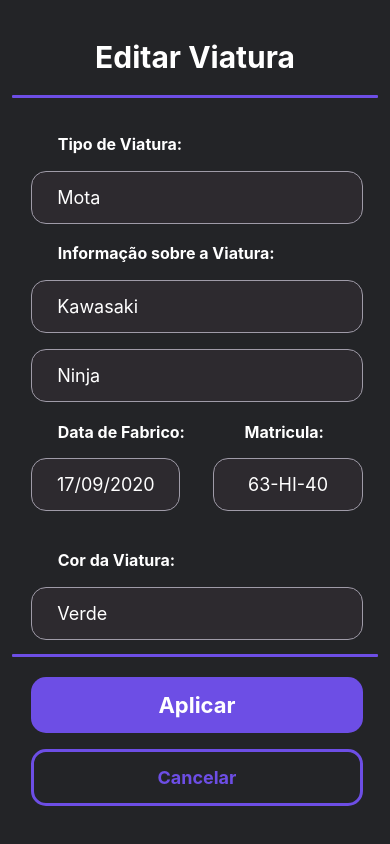
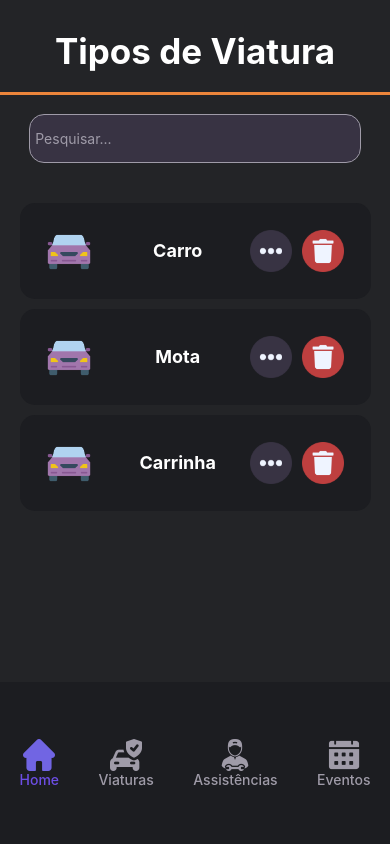
Before and after one commit to LoboMars/PitBox, a React Native app in the folder T22/: screen / in a window 390 px wide. Built offline with nearby package versions, Linux system fonts and the light colour scheme.

Commit message:
tipo de viatura icons

```diff
--- a/T22/App.jsx
+++ b/T22/App.jsx
@@ -22,11 +22,12 @@ import DetalhesAssistencia from './View/DetalhesAssistencias';
 import DetalhesQuotodiano from './View/DetalhesQuotidiano';
 import EditarPerfil from './View/EditarPerfil';
 import Viatura from './View/Viaturas';
+import Tipoviatura from './View/AdminTipoviatura';
 
 export default function App() {
   return (
     <View style={styles.container}>
-        <EditarViatura/>
+        <Tipoviatura/>
       <StatusBar style="auto" />
     </View>
   );
--- a/T22/View/AdminTipoviatura.jsx
+++ b/T22/View/AdminTipoviatura.jsx
@@ -14,7 +14,7 @@ import Home from '../Image/Home.png';
 import Viaturas from '../Image/Viaturas.png';
 import Assistencias from '../Image/Assistencias.png';
 import Tresp from '../Image/3P.png'
-
+import apagar from '../Image/Apagar.png'
 
 export default function Tipoviatura() {
   const [data, setData] = useState([
@@ -65,8 +65,9 @@ export default function Tipoviatura() {
           <View style={styles.item}>
              <Image source={carPurple} style={styles.icon} />
             <Text style={styles.itemText}>{item.name}</Text>
-            <TouchableOpacity onPress={info}>
-            <Image source={Tresp} style={styles.logo3} />
+            <TouchableOpacity onPress={info} style={{flexDirection: "row",alignItems: "center",}}>
+            <Image source={Tresp} style={styles.logo4} />
+            <Image source={apagar} style={styles.logo3}/>
             </TouchableOpacity>
           </View>
         )}
@@ -203,6 +204,12 @@ const styles = StyleSheet.create({
     width: 42,
     height: 42,
   },
+  logo4: {
+    alignSelf: 'center',
+    width: 42,
+    height: 42,
+    marginRight: 10,
+  },
   BigText: {
     color: "white",
     fontSize: 35,
```
